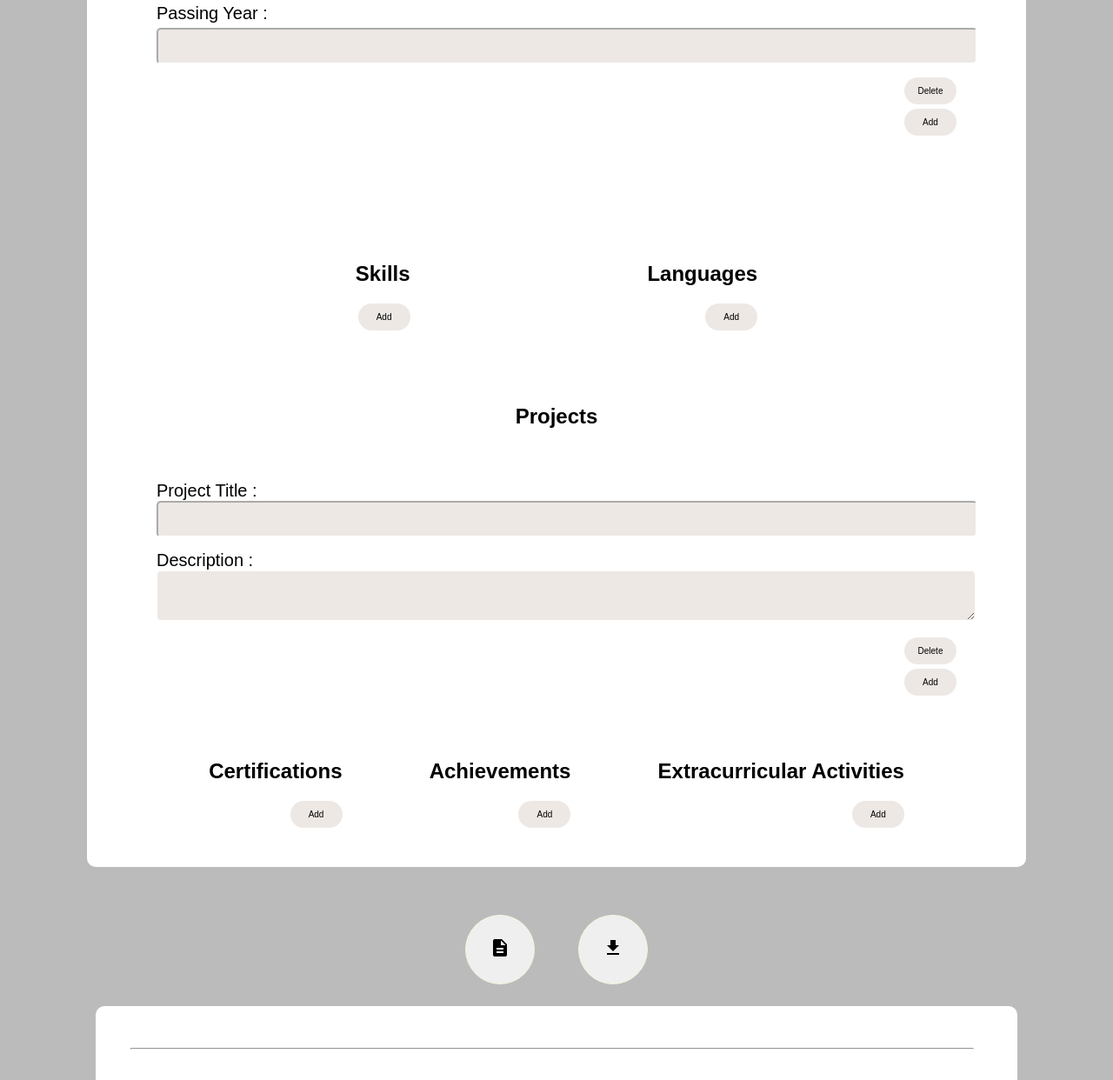
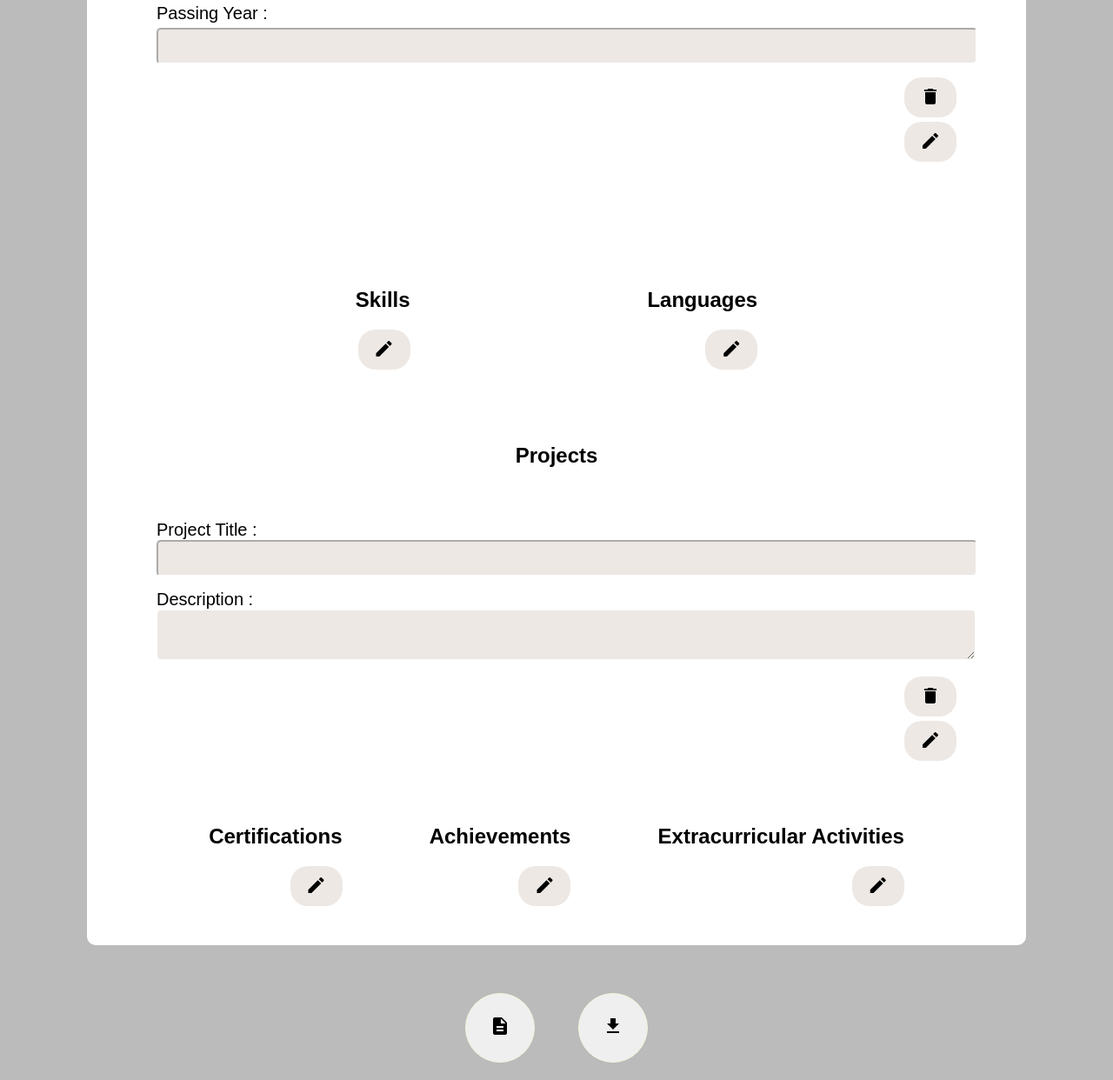
Before and after one commit to aiswaryapraveen/Basic-Resume-Builder, a plain HTML site: page resumebuilder/index.html in a window 1280 px wide. Shown: the part 1160-2402 px from the top of the page at 87% size. Drawn offline with Linux system fonts and the light colour scheme.

Commit message:
second commit

```diff
--- a/resumebuilder/index.html
+++ b/resumebuilder/index.html
@@ -8,7 +8,6 @@
     <link rel="stylesheet" href="https://fonts.googleapis.com/icon?family=Material+Icons">
 </head>
 <body>
-
     <form id="details">
 
         <div class="personal-details">
@@ -19,7 +18,7 @@
             <label for="email">Email :</label>
             <input type="email" name="email" placeholder="enter a valid email address" required>
             <label for="number">Phone number : </label>
-            <input type="tel" id="number" name="number" placeholder="enter phone number"required>
+            <input type="number" id="number" name="number" placeholder="enter phone number"required>
             </div>
         </div>
 
@@ -44,12 +43,13 @@
                     <label for="eyear">Passing Year :</label>
                     <input type="number" min="2015" max="2030" name="eyear" required>
                     <div class="but-container">
-                    <button type="button" class="remove" onclick="removeEducation(this)">Delete</button>
+                    <button type="button" class="remove" onclick="removeEducation(this)"><span class="material-icons">delete</span>
+                    </button>
                     </div>
                 </div>
             </div>
             <div class="but-container">
-                <button type="button" class="add" onclick="addEducation()"> Add</button>
+                <button type="button" class="add" onclick="addEducation()"><span class="material-icons">create</span></button>
             </div>
         </div>
         <div class="skill-lang">
@@ -61,7 +61,7 @@
                 </div>
             </div>
             <div class="but-container">
-                <button type="button" class="add" onclick="addSkill()"> Add </button>
+                <button type="button" class="add" onclick="addSkill()"><span class="material-icons">create</span></button>
             </div>
         </div>
         <div class="languages">
@@ -73,7 +73,7 @@
                 </div>
             </div>
             <div class="but-container">
-                <button type="button" class="add" onclick="addLang()"> Add </button>
+                <button type="button" class="add" onclick="addLang()"><span class="material-icons">create</span></button>
             </div>
         </div>
         </div>
@@ -90,10 +90,11 @@
                         <textarea name="pro-desc"></textarea>
                     </div>
                     <div class="but-container">
-                        <button type="button" class="remove" onclick="removeProj(this)"> Delete </button>
+                        <button type="button" class="remove" onclick="removeProj(this)"><span class="material-icons">delete</span>
+                        </button>
                     </div>
                     <div class="but-container">
-                        <button type="button" class="add" onclick="addProj()"> Add </button>
+                        <button type="button" class="add" onclick="addProj()"><span class="material-icons">create</span></button>
                     </div>
                 </div>
 
@@ -108,7 +109,7 @@
                     </div>
                 </div>
                 <div class="but-container">
-                    <button type="button" class="add" onclick="addCert()"> Add </button>
+                    <button type="button" class="add" onclick="addCert()"><span class="material-icons">create</span></button>
                 </div>
             </div>
             <div class="achievements">
@@ -120,7 +121,7 @@
                     </div>
                 </div>
                 <div class="but-container">
-                    <button type="button" class="add" onclick="addAch()"> Add </button>
+                    <button type="button" class="add" onclick="addAch()"><span class="material-icons">create</span></button>
                 </div>
             </div>
             <div class="extras">
@@ -132,7 +133,7 @@
                     </div>
                 </div>
                 <div class="but-container">
-                    <button type="button" class="add" onclick="addExtra()"> Add </button>
+                    <button type="button" class="add" onclick="addExtra()"><span class="material-icons">create</span></button>
                 </div>
             </div>
             </div>
```
